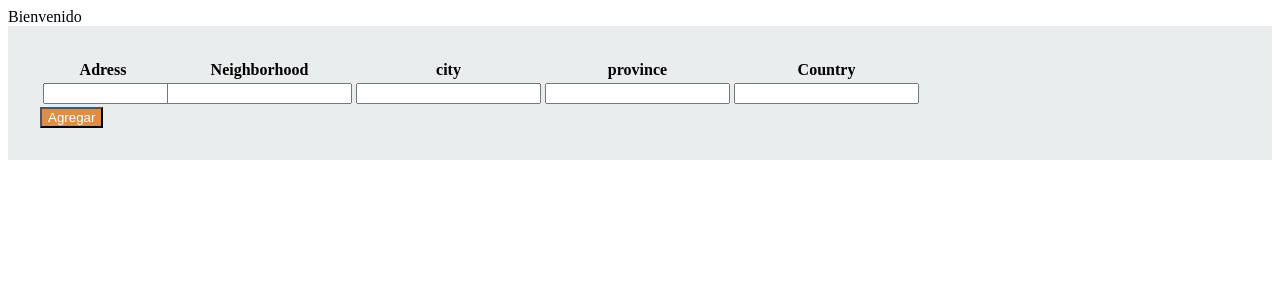
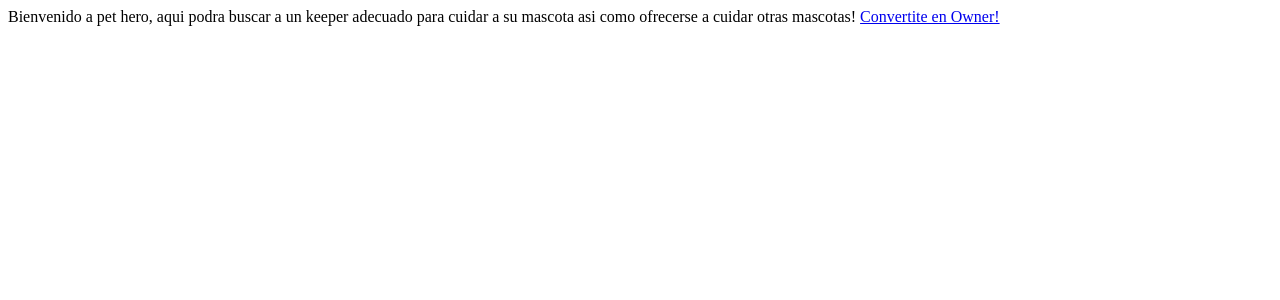
Before and after one commit to nachoq22/Pet-Hero, a PHP site: page / in a window 1280 px wide. Shown: the top 300 px of the page. Run offline with PHP 8.4, Linux system fonts and the light colour scheme; some libraries are stand-ins or nearby versions.

Commit message:
cambios minimos, preparandos vistas

```diff
--- a/PetHero/Views/Home.php
+++ b/PetHero/Views/Home.php
@@ -4,44 +4,13 @@
     <meta charset="UTF-8">
     <meta http-equiv="X-UA-Compatible" content="IE=edge">
     <meta name="viewport" content="width=device-width, initial-scale=1.0">
-    <title>Document</title>
+    <title>Pet Hero :D</title>
 </head>
 <body>
-    Bienvenido
-    <form action="<?php echo FRONT_ROOT."/Location/Add" ?>" method="post" style="background-color: #EAEDED;padding: 2rem !important;">
-          <table>
-            <thead>
-              <tr>
-                <th>Adress</th>
-                <th>Neighborhood</th>
-                <th>city</th>
-                <th>province</th>
-                <th>Country</th>
-              </tr>
-            </thead>
+    Bienvenido a pet hero, aqui podra buscar a un keeper adecuado para cuidar a su mascota asi como ofrecerse a cuidar otras mascotas!
 
-              <tr>
-                <td style="max-width: 120px;">
-                  <input type="text" name="Adress" required>
-                </td>
-                <td>
-                  <input type="text" name="Neighborhood"  required>
-                </td>
-                <td>
-                  <input type="text" name="City" required>
-                </td>
-                <td>
-                  <input type="text" name="Province" required>
-                </td>
-                <td>
-                  <input type="text" name="Country" required>
-                </td>
-              </tr>
+    <a href="Login.php">Convertite en Owner!</a>
 
-          </table>
-          <div>
-            <input type="submit" class="btn" value="Agregar" style="background-color:#DC8E47;color:white;"/>
-          </div>
-        </form>
+
 </body>
 </html>
```
Also changed, not shown: PetHero/Views/agregarlocation.php (added, +47 -0 lines).
